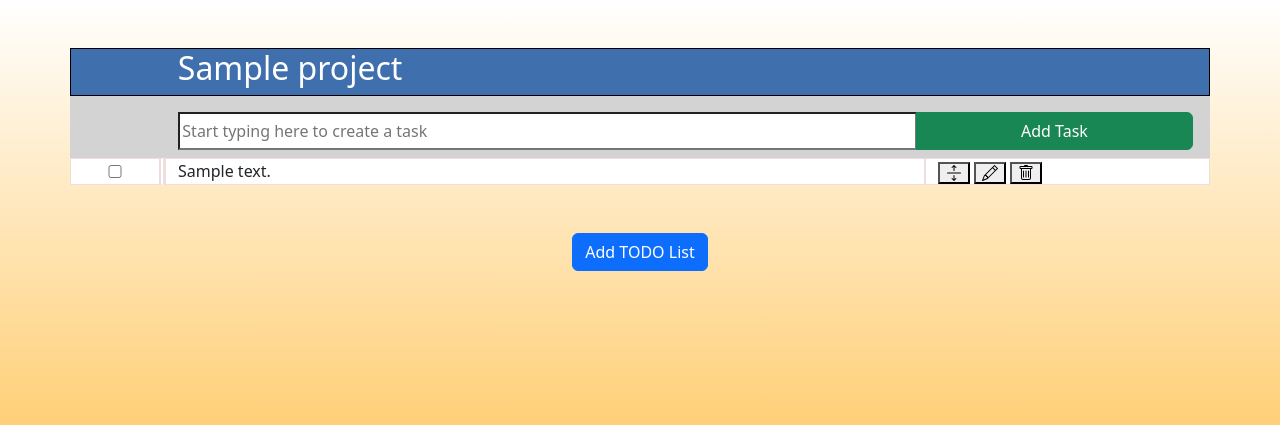
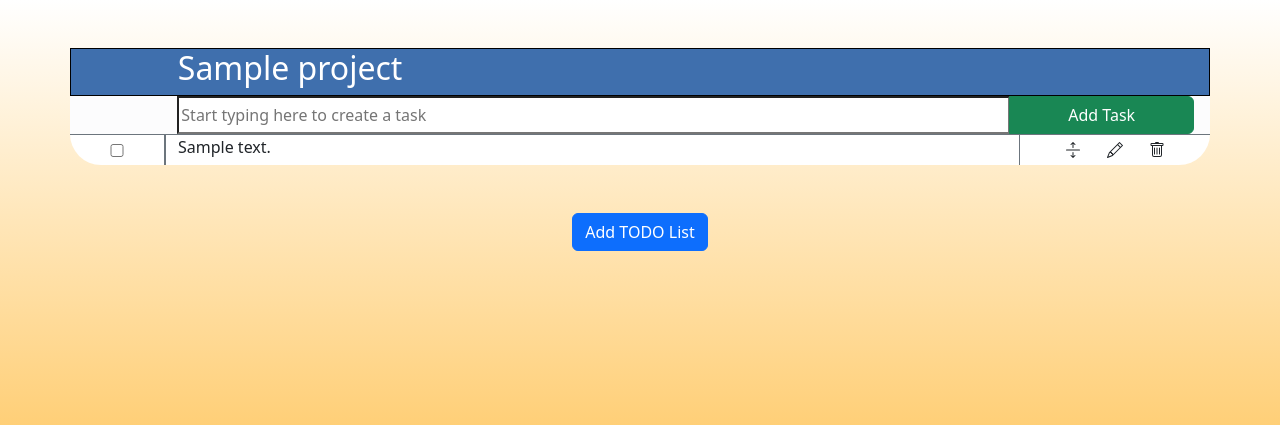
Before and after one commit to GawarWawar/ToDoApp, a Django app: page / in a window 1280 px wide. Shown: the top 425 px of the page. Run offline with Django 4.2, Linux system fonts and the light colour scheme; a user stored in the database is signed in; tables that the repository leaves empty hold one stand-in row (values such as "Sample post").

Commit message:
style(main page): Make all structure prettier and more functioning on smaller devices

```diff
--- a/django_instance/schedule/templates/index.html
+++ b/django_instance/schedule/templates/index.html
@@ -29,7 +29,7 @@
                     <div class="col-sm-2"></div>
                 </div>
 
-                <div class="row mx-0 px-1 project-form__container">
+                <div class="row mx-0 px-1 bg-light-subtle">
                     <form
                         class="mb-0"
                         method="POST"
@@ -45,42 +45,42 @@
                         "
                     >
                     <div
-                    class="justify-content-center mt-3 mb-2 input-group" >
+                        class=" d-flex justify-content-center p-0 m-auto input-group" >
                     <div class="col-sm-1">
                     </div>
                         <input
-                            class="col-sm-8"
+                            class="col"
                             type="text"
                             name="description"
                             placeholder="Start typing here to create a task"
                             pattern="^.{0,1000}$"
                         >
-                        <button class="btn btn-success col-sm-3" type='submit'>Add Task</button>
+                        <button class="btn btn-success col-sm-2" type='submit'>Add Task</button>
                     </div>
                     </form>
                 </div>
 
-                <div class="row rounded-bottom-5 mx-0 px-0">
+                <div class="row bg-white rounded-bottom-5 mx-0 px-0">
                     <template x-for="task in tasks" >
-                        <div class = "row mx-0 px-0 " x-data = "{checkbox_id: 'p'+project.id+'.t'+task.id}">
-                            <div class = "d-flex col-sm-1 text-start task-column task-column__border-right__double">
+                        <div class = "row mx-0 px-0 " x-data = "{checkbox_id: 'p'+project.id+'.t'+task.id, open: false }">
+                            <div class = "d-flex col-1 text-start border-end border-top border-secondary ">
                                 <input class="justify-content-center my-auto mx-auto col" type="checkbox" name="" x-bind:id="checkbox_id">
                             </div>
-                            <div class = "col-sm-8 text-start task-column">
+                            <div class = "d-flex col text-start border-start border-end border-top border-secondary">
                                 <label x-bind:for="checkbox_id" x-text="task.description"></label>
                             </div>
-                            <div class = "col-sm-3 text-start task-column">
-                                <button>
+                            <div class = "col-md-2 col-xs-3 d-flex justify-content-center border-top border-secondary" >
+                                <button class='btn m-0 p-o'>
                                     <svg xmlns="http://www.w3.org/2000/svg" width="16" height="16" fill="currentColor" class="bi bi-arrows-expand" viewBox="0 0 16 16">
                                         <path fill-rule="evenodd" d="M1 8a.5.5 0 0 1 .5-.5h13a.5.5 0 0 1 0 1h-13A.5.5 0 0 1 1 8M7.646.146a.5.5 0 0 1 .708 0l2 2a.5.5 0 0 1-.708.708L8.5 1.707V5.5a.5.5 0 0 1-1 0V1.707L6.354 2.854a.5.5 0 1 1-.708-.708zM8 10a.5.5 0 0 1 .5.5v3.793l1.146-1.147a.5.5 0 0 1 .708.708l-2 2a.5.5 0 0 1-.708 0l-2-2a.5.5 0 0 1 .708-.708L7.5 14.293V10.5A.5.5 0 0 1 8 10"/>
                                     </svg>
                                 </button>
-                                <button>
+                                <button class='btn'>
                                     <svg xmlns="http://www.w3.org/2000/svg" width="16" height="16" fill="currentColor" class="bi bi-pencil" viewBox="0 0 16 16">
                                         <path d="M12.146.146a.5.5 0 0 1 .708 0l3 3a.5.5 0 0 1 0 .708l-10 10a.5.5 0 0 1-.168.11l-5 2a.5.5 0 0 1-.65-.65l2-5a.5.5 0 0 1 .11-.168zM11.207 2.5 13.5 4.793 14.793 3.5 12.5 1.207zm1.586 3L10.5 3.207 4 9.707V10h.5a.5.5 0 0 1 .5.5v.5h.5a.5.5 0 0 1 .5.5v.5h.293zm-9.761 5.175-.106.106-1.528 3.821 3.821-1.528.106-.106A.5.5 0 0 1 5 12.5V12h-.5a.5.5 0 0 1-.5-.5V11h-.5a.5.5 0 0 1-.468-.325"/>
                                     </svg>
                                 </button>
-                                <button>
+                                <button class='btn'>
                                     <svg xmlns="http://www.w3.org/2000/svg" width="16" height="16" fill="currentColor" class="bi bi-trash" viewBox="0 0 16 16">
                                         <path d="M5.5 5.5A.5.5 0 0 1 6 6v6a.5.5 0 0 1-1 0V6a.5.5 0 0 1 .5-.5m2.5 0a.5.5 0 0 1 .5.5v6a.5.5 0 0 1-1 0V6a.5.5 0 0 1 .5-.5m3 .5a.5.5 0 0 0-1 0v6a.5.5 0 0 0 1 0z"/>
                                         <path d="M14.5 3a1 1 0 0 1-1 1H13v9a2 2 0 0 1-2 2H5a2 2 0 0 1-2-2V4h-.5a1 1 0 0 1-1-1V2a1 1 0 0 1 1-1H6a1 1 0 0 1 1-1h2a1 1 0 0 1 1 1h3.5a1 1 0 0 1 1 1zM4.118 4 4 4.059V13a1 1 0 0 0 1 1h6a1 1 0 0 0 1-1V4.059L11.882 4zM2.5 3h11V2h-11z"/>
```
